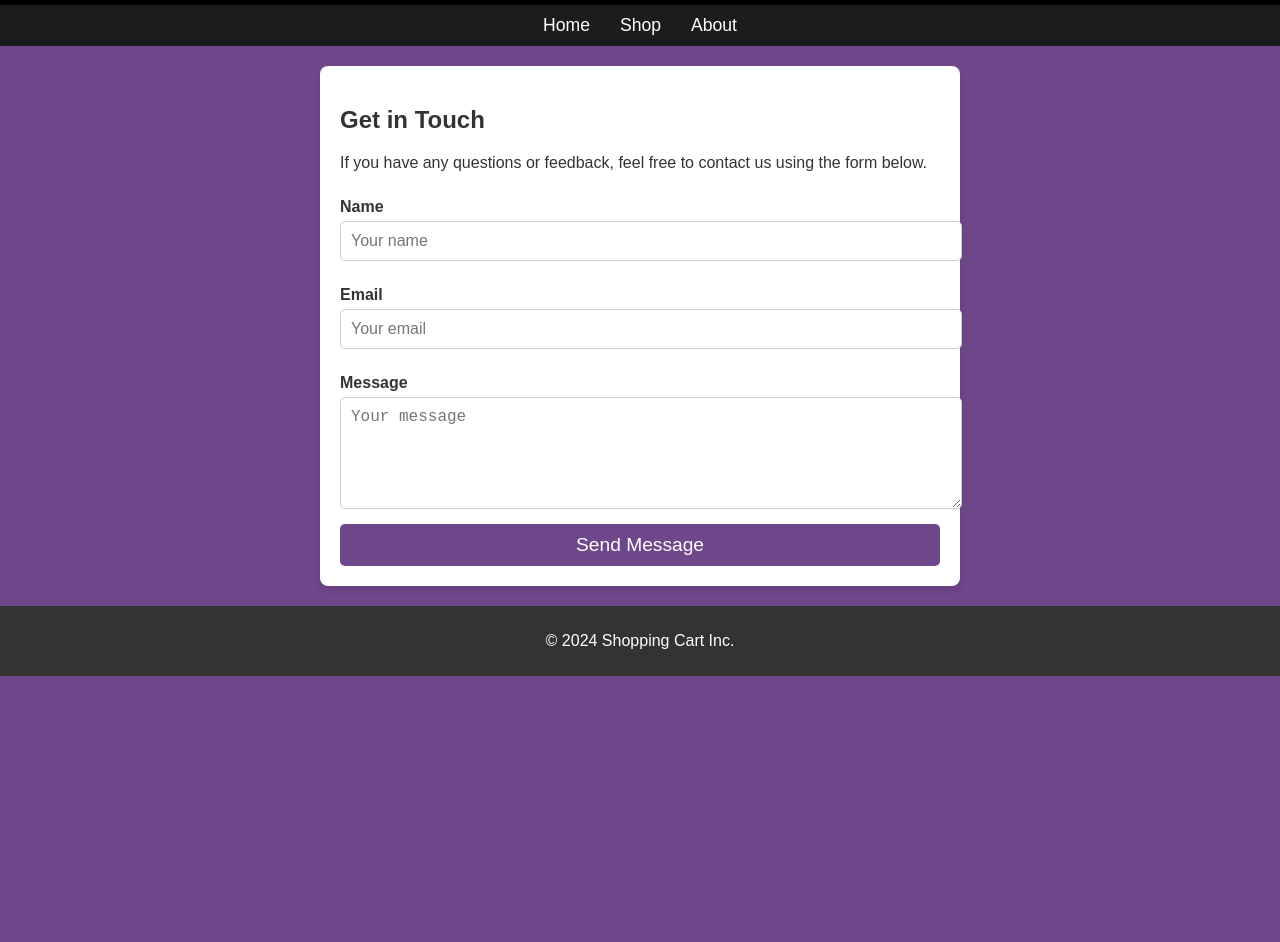
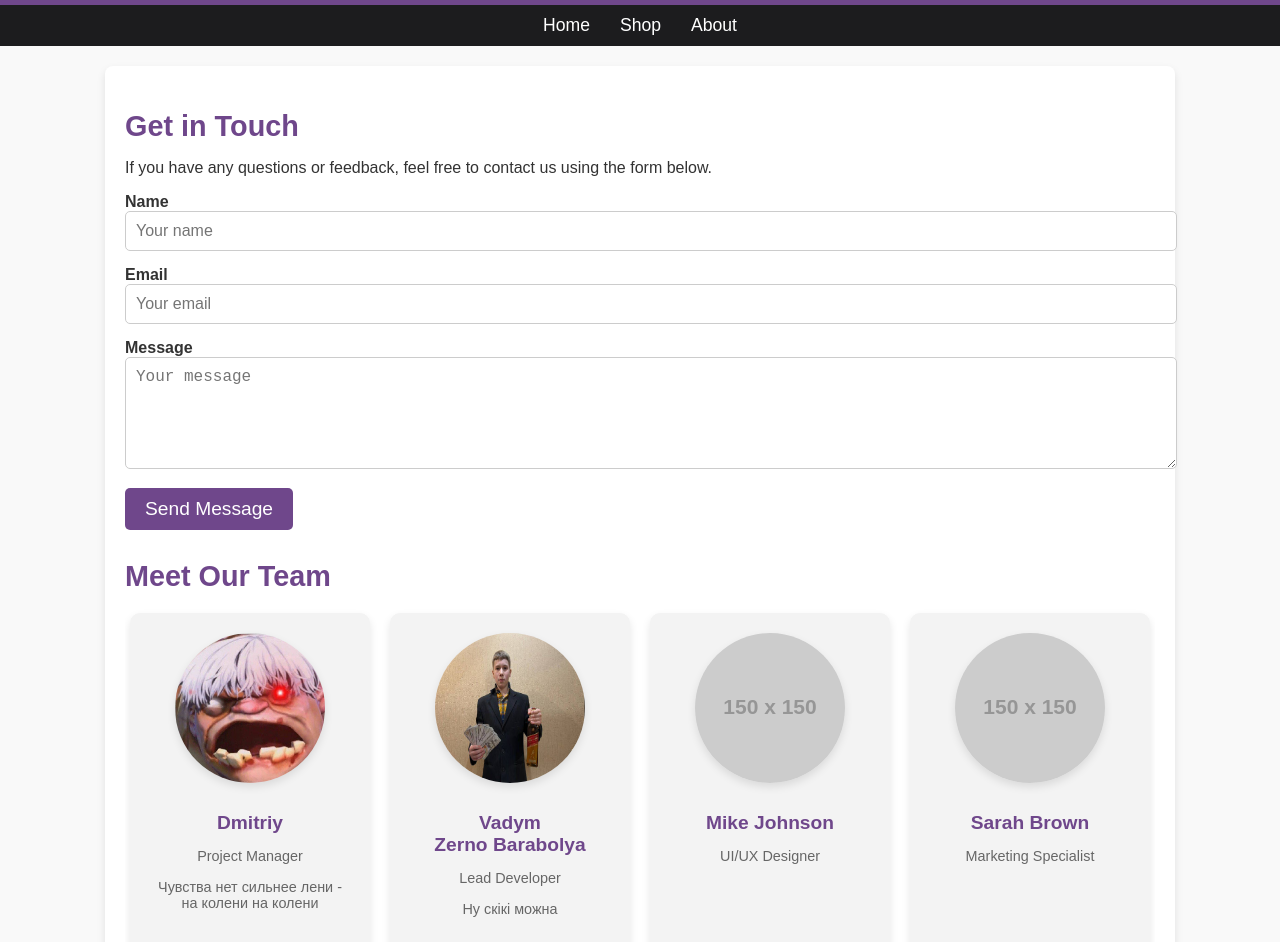
Before and after one commit to DOPI1111/peach, a plain HTML site: page contact.html in a window 1280 px wide. Shown: the part 80-1022 px from the top of the page. Before the commit the page ends 800 px from the top, so only its background shows below. Drawn offline with nearby package versions, Linux system fonts and the light colour scheme; placeholder pictures from the web are drawn by us.

Commit message:
added audio

```diff
--- a/contact.css
+++ b/contact.css
@@ -1,13 +1,14 @@
+/* Загальний стиль */
 body {
     font-family: Arial, sans-serif;
     margin: 0;
     padding: 0;
-    background-color: #6f478b;
+    background-color: #f9f9f9;
     color: #333;
 }
 
 header {
-    background-color: #000000;
+    background-color: #6f478b;
     color: white;
     padding: 20px 0;
     text-align: center;
@@ -19,7 +20,7 @@ header h1 {
 }
 
 main {
-    max-width: 600px;
+    max-width: 1030px;
     margin: 20px auto;
     padding: 20px;
     background: #fff;
@@ -27,9 +28,14 @@ main {
     box-shadow: 0 4px 8px rgba(0, 0, 0, 0.1);
 }
 
-form {
-    display: flex;
-    flex-direction: column;
+.section {
+    margin-bottom: 30px;
+}
+
+.section h2 {
+    font-size: 1.8rem;
+    margin-bottom: 10px;
+    color: #6f478b;
 }
 
 form label {
@@ -62,10 +68,47 @@ form button:hover {
     background-color: #9374ce;
 }
 
-footer {
+/* Стиль для секції з командою */
+.team-section {
+    display: flex;
+    gap: 20px;
+    justify-content: center;
+    overflow-x: auto; /* Додає горизонтальну прокрутку, якщо блоків більше ніж ширина екрану */
+    padding: 10px 0;
+    white-space: nowrap; /* Забороняє перенесення блоків */
+}
+
+.team-member {
+    background-color: #f3f3f3;
+    border-radius: 10px;
+    padding: 20px;
     text-align: center;
-    padding: 10px 0;
-    background-color: #333;
-    color: white;
-    margin-top: 20px;
+    box-shadow: 0 4px 8px rgba(0, 0, 0, 0.1);
+    width: 200px; /* Фіксована ширина для блоків */
+    flex: 0 0 auto; /* Забезпечує, щоб блоки не стискалися */
+    transition: transform 0.3s ease, box-shadow 0.3s ease;
 }
+
+.team-member:hover {
+    transform: translateY(-5px);
+    box-shadow: 0 8px 16px rgba(0, 0, 0, 0.2);
+}
+
+.team-member img {
+    width: 150px;
+    height: 150px;
+    border-radius: 50%;
+    margin-bottom: 15px;
+    box-shadow: 0 4px 8px rgba(0, 0, 0, 0.1);
+}
+
+.team-member h3 {
+    margin: 10px 0;
+    font-size: 1.2rem;
+    color: #6f478b;
+}
+
+.team-member p {
+    font-size: 0.9rem;
+    color: #666;
+}
--- a/contact.html
+++ b/contact.html
@@ -22,8 +22,9 @@
         <p>&copy; 2024 Shopping Cart Inc.</p>
     </footer>
     <script >$(document).ready(function () {
-        // Створення форми зворотнього зв'язку
+        // Додавання секції з формою
         const contactForm = `
+            <div class="section">
                 <h2>Get in Touch</h2>
                 <p>If you have any questions or feedback, feel free to contact us using the form below.</p>
                 <form id="contact-form">
@@ -39,13 +40,46 @@
                     <button type="submit">Send Message</button>
                 </form>
                 <div id="form-feedback" style="display: none; margin-top: 20px;"></div>
+            </div>
         `;
 
-        $('#contact-container').html(contactForm);
+        // Додавання секції з командою
+        const teamSection = `
+            <div class="section">
+                <h2>Meet Our Team</h2>
+                <div class="team-section">
+                    <div class="team-member" data-audio="audio/dmitriy.mp3">
+                        <img src="/images/photo_2024-12-17_22-06-16.jpg" alt="Member Photo">
+                        <h3>Dmitriy</h3>
+                        <p>Project Manager</p>
+                        <p>Чувства нет сильнее лени - <br>на колени на колени</p>
+                    </div>
+                    <div class="team-member" data-audio="audio/vadym.mp3">
+                        <img src="/images/s.jpg" alt="Member Photo">
+                        <h3>Vadym<br> Zerno Barabolya</h3>
+                        <p>Lead Developer</p>
+                        <p>Ну скікі можна</p>
+                    </div>
+                    <div class="team-member" data-audio="audio/mike.mp3">
+                        <img src="https://via.placeholder.com/150" alt="Member Photo">
+                        <h3>Mike Johnson</h3>
+                        <p>UI/UX Designer</p>
+                    </div>
+                    <div class="team-member" data-audio="audio/sarah.mp3">
+                        <img src="https://via.placeholder.com/150" alt="Member Photo">
+                        <h3>Sarah Brown</h3>
+                        <p>Marketing Specialist</p>
+                    </div>
+                </div>
+            </div>
+        `;
+
+        // Додавання контенту до контейнера
+        $('#contact-container').html(contactForm + teamSection);
 
         // Обробка події відправки форми
         $('#contact-form').on('submit', function (event) {
-            event.preventDefault(); // Забороняємо стандартну поведінку
+            event.preventDefault();
 
             const name = $('#name').val().trim();
             const email = $('#email').val().trim();
@@ -56,18 +90,23 @@
                 return;
             }
 
-            // Відображення повідомлення після успішного відправлення
             $('#form-feedback').text(`Thank you, ${name}, for your message! We'll get back to you at ${email}.`)
                 .css('color', 'green')
                 .fadeIn();
 
-            // Очищення полів форми
             $('#contact-form')[0].reset();
-
-            // Приховати повідомлення через 5 секунд
             setTimeout(() => $('#form-feedback').fadeOut(), 5000);
         });
+
+        // Відтворення голосового повідомлення при кліку на учасника команди
+        $('.team-member').on('click', function () {
+            const audioSrc = $(this).data('audio');
+            const audio = new Audio(audioSrc); // Створення нового аудіо елементу
+            audio.play(); // Відтворення аудіо
         });
+    });
+
     </script>
+    <img src="/images/s.jpg" alt="">
 </body>
 </html>
```
Also changed, not shown: images/photo_2024-12-17_22-06-16.jpg (added), images/s.jpg (added), 1 other file. Lines whose indentation alone changed are shown as unchanged.
